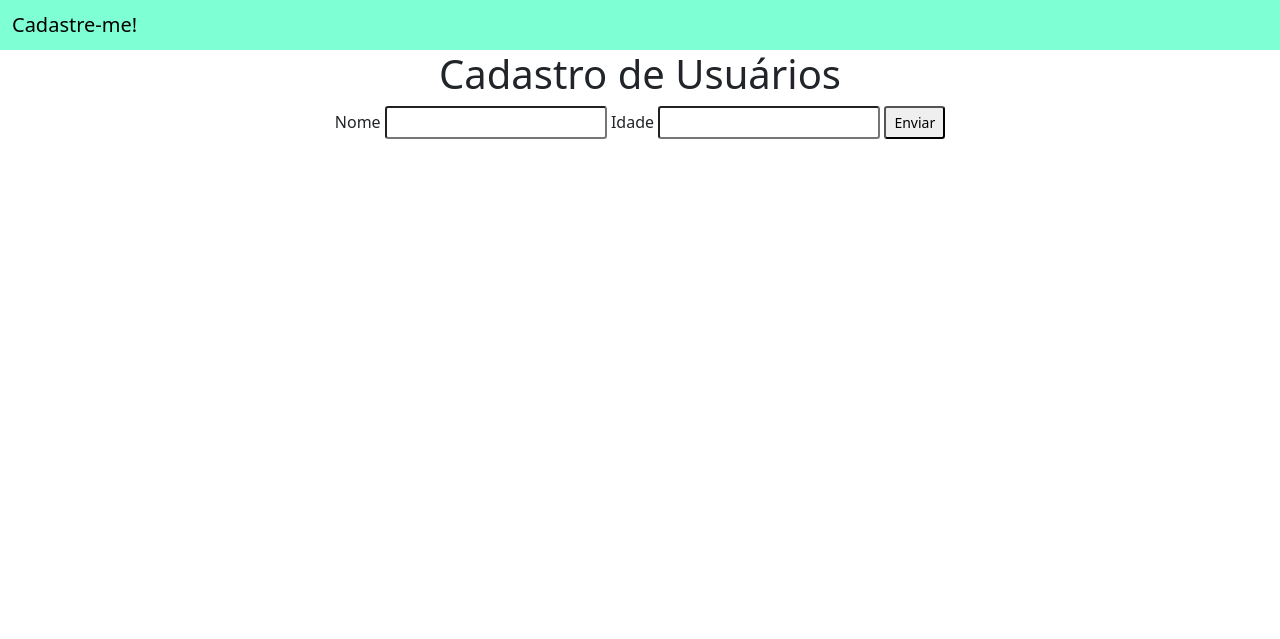
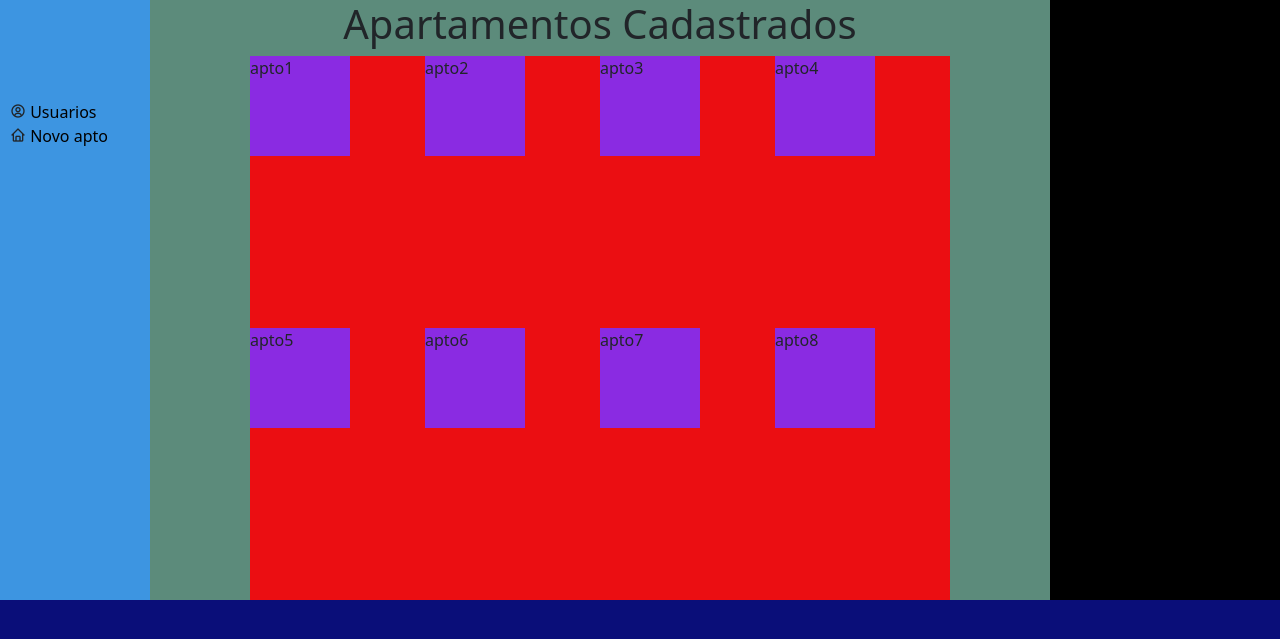
Before and after one commit to AlexOliveiraK/aptos2, a Django app: page / in a window 1280 px wide. Shown: the top 639 px of the page. Run offline with Django 4.2, Linux system fonts and the light colour scheme.

Commit message:
modificacao interface com adicao dos icones do menu

```diff
--- a/apartamentos/apartamentos/settings.py
+++ b/apartamentos/apartamentos/settings.py
@@ -118,7 +118,11 @@ USE_TZ = True
 # https://docs.djangoproject.com/en/4.2/howto/static-files/
 
 STATIC_URL = '/static/'
-STATIC_ROOT = os.path.join(BASE_DIR, 'static')
+STATIC_ROOT = os.path.join(BASE_DIR, 'static_producao')
+
+STATICFILES_DIRS = [
+    os.path.join(BASE_DIR, 'static/app_catalogo/')
+]
 
 
 # Default primary key field type
--- a/apartamentos/apartamentos/urls.py
+++ b/apartamentos/apartamentos/urls.py
@@ -1,17 +1,20 @@
 from django.urls import path
-from app_cad_usuarios import views
+from app_cad_usuarios import views as views_usuarios
 from app_catalogo import views as views_catalogo
 
 from django.conf import settings
 from django.conf.urls.static import static
 
-print(f"URLS: {settings.STATIC_ROOT}")
+urlpatterns = [
+    path('', views_catalogo.catalogo, name='catalogo_aptos'),
+    path('usuarios/', views_usuarios.usuarios, name='listagem_usuarios'),
+    path('add_usuario/', views_usuarios.add_usuario, name='add_usuarios'),
+    path('novoapto/', views_catalogo.novoapto, name='novo_apto'),
+    ]
+    # path('', views.home, name='home'),
+    # path('usuarios/', views.usuarios, name='listagem_usuarios'),
+    # path('catalogo/', views_catalogo.catalogo, name='catalogo_aptos'),
+    # path('novoapto/', views_catalogo.novoapto, name='novo_apto'),
 
-urlpatterns = [
-    path('', views.home, name='home'),
-    path('usuarios/', views.usuarios, name='listagem_usuarios'),
-    path('catalogo/', views_catalogo.catalogo, name='catalogo_aptos'),
-    path('novoapto/', views_catalogo.novoapto, name='novo_apto'),
-] + static(settings.STATIC_URL, document_root=settings.STATIC_ROOT)
-
+#+ static(settings.STATIC_URL, document_root=settings.STATIC_ROOT)
 #+ static(settings.MEDIA_URL, document_root=settings.MEDIA_ROOT)
--- a/apartamentos/app_cad_usuarios/templates/usuarios/base.html
+++ b/apartamentos/app_cad_usuarios/templates/usuarios/base.html
@@ -1,3 +1,5 @@
+{% load static %}
+
 <!doctype html>
 <html lang="en">
   <head>
@@ -7,29 +9,29 @@
 
     <!-- Bootstrap CSS -->
     <link href="https://cdn.jsdelivr.net/npm/bootstrap@5.0.2/dist/css/bootstrap.min.css" rel="stylesheet" integrity="sha384-EVSTQN3/azprG1Anm3QDgpJLIm9Nao0Yz1ztcQTwFspd3yD65VohhpuuCOmLASjC" crossorigin="anonymous">
+    <link rel="stylesheet" href="{% static 'styles.css' %}">
+    <link href='https://unpkg.com/boxicons@2.1.4/css/boxicons.min.css' rel='stylesheet'>
 
-    <title>Cadastre-me</title>
+    <title>Catalogo</title>
   </head>
   <body>
-    <nav style="background-color: aquamarine !important;" class="navbar navbar-light bg-light">
-        <div class="container-fluid">
-          <span class="navbar-brand mb-0 h1"><a style="text-decoration: none; color: black;" href="{% url 'home'%}">Cadastre-me!</a></span>
-        </div>
-    </nav>
+    <div class="app">
+      <div class="sidebar">
+        <nav class="navbar">
+            {% block navegacao %}
+            {% endblock %}
+        </nav>
+      </div>
+      <div class="conteudo">
+        {% block conteudo %}
+        {% endblock %}
+      </div>
+    </div>
 
-    {% block conteudo %}
-    {% endblock %}
-
-
-    <!-- Optional JavaScript; choose one of the two! -->
-
-    <!-- Option 1: Bootstrap Bundle with Popper -->
     <script src="https://cdn.jsdelivr.net/npm/bootstrap@5.0.2/dist/js/bootstrap.bundle.min.js" integrity="sha384-MrcW6ZMFYlzcLA8Nl+NtUVF0sA7MsXsP1UyJoMp4YLEuNSfAP+JcXn/tWtIaxVXM" crossorigin="anonymous"></script>
-
-    <!-- Option 2: Separate Popper and Bootstrap JS -->
-    <!--
-    <script src="https://cdn.jsdelivr.net/npm/@popperjs/core@2.9.2/dist/umd/popper.min.js" integrity="sha384-IQsoLXl5PILFhosVNubq5LC7Qb9DXgDA9i+tQ8Zj3iwWAwPtgFTxbJ8NT4GN1R8p" crossorigin="anonymous"></script>
-    <script src="https://cdn.jsdelivr.net/npm/bootstrap@5.0.2/dist/js/bootstrap.min.js" integrity="sha384-cVKIPhGWiC2Al4u+LWgxfKTRIcfu0JTxR+EQDz/bgldoEyl4H0zUF0QKbrJ0EcQF" crossorigin="anonymous"></script>
-    -->
+    <!-- <i class='bx bx-building-house'></i> listaAptos -->
+    <!-- <i class='bx bx-home'></i> apto -->
+    <!-- <i class='bx bx-user-plus'></i> add user -->
+    <!-- <i class='bx bx-user-circle'></i> usuarios -->
   </body>
 </html>
--- a/apartamentos/app_cad_usuarios/templates/usuarios/home.html
+++ /dev/null
@@ -1,15 +0,0 @@
-
-{% extends 'usuarios/base.html' %}
-{% block conteudo %}
-
-<form action="{% url 'listagem_usuarios' %}" method="post">
-    {% csrf_token %}
-    <div style="text-align: center;" class="container">
-        <h1>Cadastro de Usuários</h1>
-        Nome <input name="nome" class="form-control-sm" type="text">
-        Idade <input name="idade" class="form-control-sm" type="text">
-        <button class="form-control-sm">Enviar</button>
-    </div>
-</form>
-
-{% endblock %}
--- a/apartamentos/app_cad_usuarios/views.py
+++ b/apartamentos/app_cad_usuarios/views.py
@@ -1,14 +1,14 @@
 from django.shortcuts import render
 from .models import Usuario
 
-def home(request):
-    return render(request, 'usuarios/home.html')
+def add_usuario(request):
+    return render(request, 'usuarios/add_usuarios.html')
 
 def usuarios(request):
     novo_usuario = Usuario()
-    novo_usuario.nome = request.POST.get('nome')
-    novo_usuario.idade = request.POST.get('idade')
-    novo_usuario.save()
+    # novo_usuario.nome = request.POST.get('nome')
+    # novo_usuario.idade = request.POST.get('idade')
+    # novo_usuario.save()
 
     usuarios = {
         'usuarios': Usuario.objects.all()
--- a/apartamentos/app_catalogo/templates/base.html
+++ b/apartamentos/app_catalogo/templates/base.html
@@ -8,31 +8,30 @@
     <meta name="viewport" content="width=device-width, initial-scale=1">
 
     <!-- Bootstrap CSS -->
-    <!--<link href="https://cdn.jsdelivr.net/npm/bootstrap@5.0.2/dist/css/bootstrap.min.css" rel="stylesheet" integrity="sha384-EVSTQN3/azprG1Anm3QDgpJLIm9Nao0Yz1ztcQTwFspd3yD65VohhpuuCOmLASjC" crossorigin="anonymous">-->
+    <link href="https://cdn.jsdelivr.net/npm/bootstrap@5.0.2/dist/css/bootstrap.min.css" rel="stylesheet" integrity="sha384-EVSTQN3/azprG1Anm3QDgpJLIm9Nao0Yz1ztcQTwFspd3yD65VohhpuuCOmLASjC" crossorigin="anonymous">
     <link rel="stylesheet" href="{% static 'styles.css' %}">
+    <link href='https://unpkg.com/boxicons@2.1.4/css/boxicons.min.css' rel='stylesheet'>
+
     <title>Catalogo</title>
   </head>
   <body>
-    <nav style="background-color: aquamarine !important;" class="navbar navbar-light bg-light">
-        <div class="container-fluid">
-          {% block navegacao %}
-          {% endblock %}
-        </div>
-    </nav>
+    <div class="app">
+      <div class="sidebar">
+        <nav class="navbar">
+            {% block navegacao %}
+            {% endblock %}
+        </nav>
+      </div>
+      <div class="conteudo">
+        {% block conteudo %}
+        {% endblock %}
+      </div>
+    </div>
 
-    {% block conteudo %}
-    {% endblock %}
-
-
-    <!-- Optional JavaScript; choose one of the two! -->
-
-    <!-- Option 1: Bootstrap Bundle with Popper -->
     <script src="https://cdn.jsdelivr.net/npm/bootstrap@5.0.2/dist/js/bootstrap.bundle.min.js" integrity="sha384-MrcW6ZMFYlzcLA8Nl+NtUVF0sA7MsXsP1UyJoMp4YLEuNSfAP+JcXn/tWtIaxVXM" crossorigin="anonymous"></script>
-
-    <!-- Option 2: Separate Popper and Bootstrap JS -->
-    <!--
-    <script src="https://cdn.jsdelivr.net/npm/@popperjs/core@2.9.2/dist/umd/popper.min.js" integrity="sha384-IQsoLXl5PILFhosVNubq5LC7Qb9DXgDA9i+tQ8Zj3iwWAwPtgFTxbJ8NT4GN1R8p" crossorigin="anonymous"></script>
-    <script src="https://cdn.jsdelivr.net/npm/bootstrap@5.0.2/dist/js/bootstrap.min.js" integrity="sha384-cVKIPhGWiC2Al4u+LWgxfKTRIcfu0JTxR+EQDz/bgldoEyl4H0zUF0QKbrJ0EcQF" crossorigin="anonymous"></script>
-    -->
+    <!-- <i class='bx bx-building-house'></i> listaAptos -->
+    <!-- <i class='bx bx-home'></i> apto -->
+    <!-- <i class='bx bx-user-plus'></i> add user -->
+    <!-- <i class='bx bx-user-circle'></i> usuarios -->
   </body>
 </html>
--- a/apartamentos/app_catalogo/templates/catalogo.html
+++ b/apartamentos/app_catalogo/templates/catalogo.html
@@ -2,27 +2,30 @@
 {% load static %}
 
 {% block navegacao %}
-<span class="navbar-brand mb-0 h1"><a style="text-decoration: none; color: black;" href="{% url 'novo_apto' %}">Cadastro novo</a></span>
+    <li>
+        <i class='bx bx-user-circle'></i>
+        <span class="item_menu"><a style="text-decoration: none; color: black;" href="{% url 'listagem_usuarios'%}">Usuarios</a></span>
+    </li>
+    <li>
+        <i class='bx bx-home'></i>
+        <span class="item_menu"><a style="text-decoration: none; color: black;" href="{% url 'novo_apto'%}">Novo apto</a></span>
+    </li>
 {% endblock%}
 
 {% block conteudo %}
 
 <div class="container">
     <h1>Apartamentos Cadastrados</h1>
-    <table class="table table-bordered table-striped">
-        <tr>
-            <th>id</th>
-            <th>Numero</th>
-            <th>Morador</th>
-        </tr>
-        {% for apartamento in aptos %}
-        <tr>
-            <td>{{apartamento.id_apto}}</td>
-            <td>{{apartamento.numero_apto}}</td>
-            <td>{{apartamento.morador}}</td>
-        </tr>
-        {% endfor %}
-    </table>
+    <div class="apartamentos">
+        <div class="item">apto1</div>
+        <div class="item">apto2</div>
+        <div class="item">apto3</div>
+        <div class="item">apto4</div>
+        <div class="item">apto5</div>
+        <div class="item">apto6</div>
+        <div class="item">apto7</div>
+        <div class="item">apto8</div>
+    </div>
 </div>
 
 {% endblock %}
--- a/apartamentos/static/app_catalogo/styles.css
+++ b/apartamentos/static/app_catalogo/styles.css
@@ -1,7 +1,49 @@
 body{
-    background-color: blue;
+    background-color: rgb(10, 14, 121);
 }
 
-form{
+.app{
+    background-color: rgb(0, 0, 0);
+    display: flex;
+}
+
+.sidebar{
+    background-color: bisque;
+}
+
+.navbar{
+    background-color: rgb(61, 149, 225);
+    width: 150px;
+    height: 100%;
+    display: flex;
+    flex-direction: column;
+    justify-content: start;
+    align-items: start;
+    padding-top: 100px;
+    padding-left: 10px;
+
+    list-style: none;
+}
+
+.container{
+    background-color: rgb(92, 139, 123);
+    display: flex;
+    flex-direction: column;
+    width: 900px;
+    height: 600px;
+    align-items: center;
+}
+
+.apartamentos{
+    background-color: rgb(235, 14, 18);
+    width: 700px;
+    height: 700px;
+    display: grid;
+    grid-template-columns: 1fr 1fr 1fr 1fr;
+}
+
+.item{
     background-color: blueviolet;
+    width: 100px;
+    height: 100px;
 }
```
Also changed, not shown: apartamentos/app_cad_usuarios/templates/usuarios/add_usuarios.html (+8 -2 lines), apartamentos/app_cad_usuarios/templates/usuarios/usuarios.html (+13 -0 lines), apartamentos/app_catalogo/templates/novoapto.html (+8 -1 lines), apartamentos/static/styles.css (deleted, +0 -7 lines), apartamentos/app_catalogo/views.py (line endings or trailing spaces), apartamentos/db.sqlite3.
